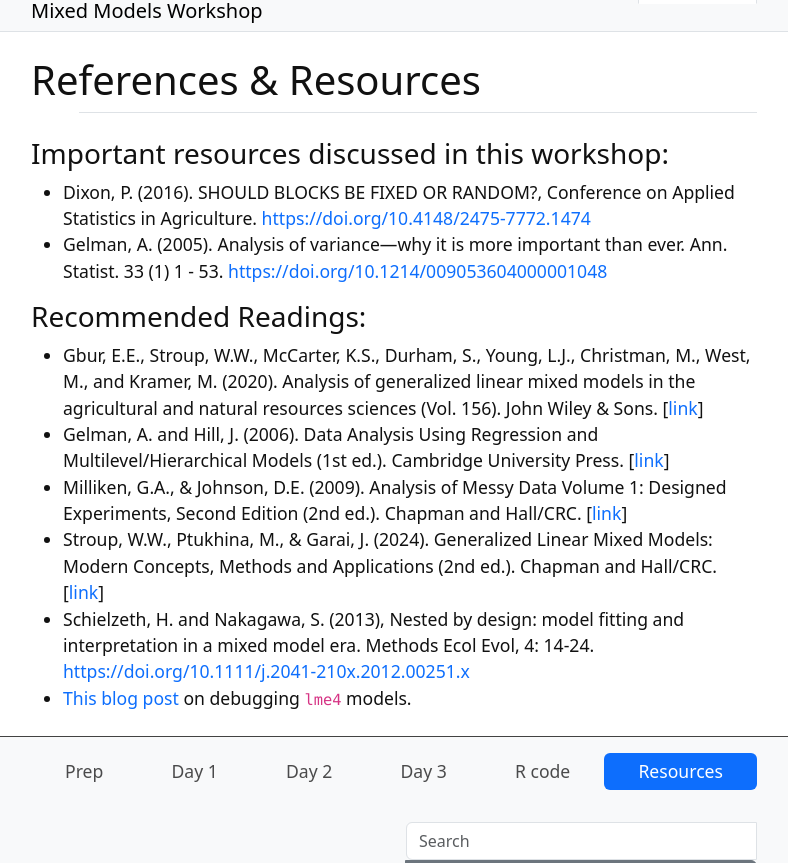
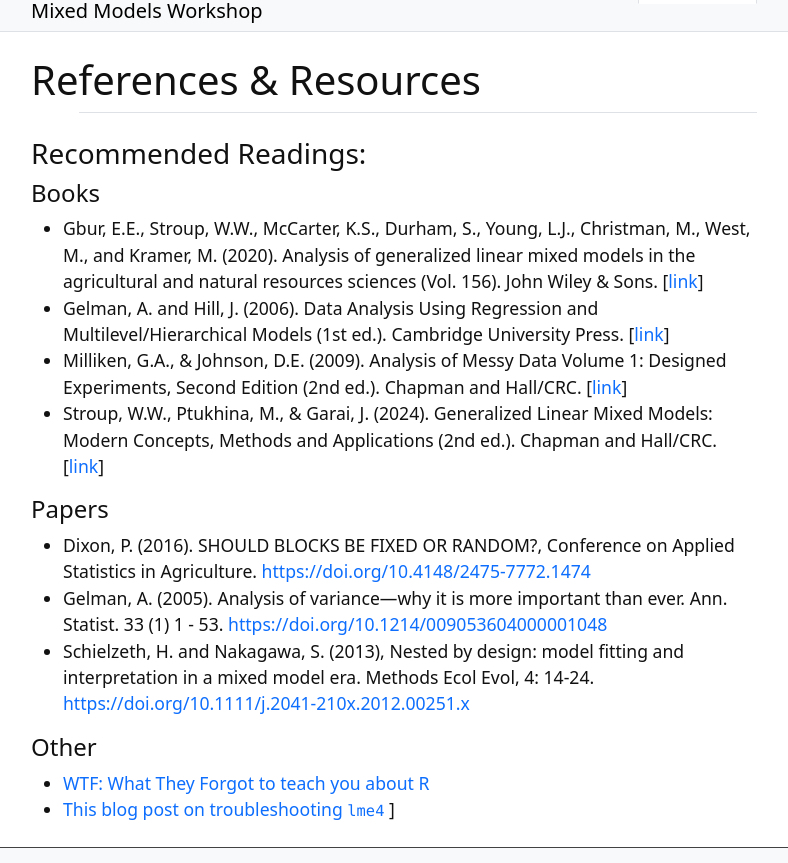
Before and after one commit to jlacasa/mixed-models-spring25, a Jekyll site: the page built from content/5-resources.md, in a window 1280 px wide, cut to the strip 121-984 px from the top of the page. Shown: the whole strip, without its empty margins (246-1034 px from the left). Built offline with Jekyll 4.4.1, drawn with Linux system fonts in a browser that asks for light colours.

Commit message:
resources

```diff
--- a/content/5-resources.md
+++ b/content/5-resources.md
@@ -3,16 +3,22 @@ title: References & Resources
 nav: Resources
 ---
 
-### Important resources discussed in this workshop:
+### Recommended Readings:
 
-- Dixon, P. (2016). SHOULD BLOCKS BE FIXED OR RANDOM?, Conference on Applied Statistics in Agriculture. [https://doi.org/10.4148/2475-7772.1474](https://newprairiepress.org/cgi/viewcontent.cgi?article=1474&context=agstatconference)
-- Gelman, A. (2005). Analysis of variance—why it is more important than ever. Ann. Statist. 33 (1) 1 - 53. [https://doi.org/10.1214/009053604000001048](https://projecteuclid.org/journals/annals-of-statistics/volume-33/issue-1/Analysis-of-variancewhy-it-is-more-important-than-ever/10.1214/009053604000001048.full)
-
-### Recommended Readings:
+#### Books
 
 - Gbur, E.E., Stroup, W.W., McCarter, K.S., Durham, S., Young, L.J., Christman, M., West, M., and Kramer, M. (2020). Analysis of generalized linear mixed models in the agricultural and natural resources sciences (Vol. 156). John Wiley & Sons. [[link](https://www.wiley.com/en-us/Analysis+of+Generalized+Linear+Mixed+Models+in+the+Agricultural+and+Natural+Resources+Sciences-p-9780891181828)]
 -	Gelman, A. and Hill, J. (2006). Data Analysis Using Regression and Multilevel/Hierarchical Models (1st ed.). Cambridge University Press. [[link](https://www.amazon.com/Analysis-Regression-Multilevel-Hierarchical-Models/dp/052168689X/ref=pd_lpo_sccl_3/131-3172861-4727912?pd_rd_w=mjiqJ&content-id=amzn1.sym.4c8c52db-06f8-4e42-8e56-912796f2ea6c&pf_rd_p=4c8c52db-06f8-4e42-8e56-912796f2ea6c&pf_rd_r=G0DJKJDQA9GM5S2RABKA&pd_rd_wg=Apa9i&pd_rd_r=e8be25f9-32fa-442e-a7e6-e51f94e5d229&pd_rd_i=052168689X&psc=1)]
 -	Milliken, G.A., & Johnson, D.E. (2009). Analysis of Messy Data Volume 1: Designed Experiments, Second Edition (2nd ed.). Chapman and Hall/CRC. [[link](https://doi.org/10.1201/EBK1584883340)]
 -	Stroup, W.W., Ptukhina, M., & Garai, J. (2024). Generalized Linear Mixed Models: Modern Concepts, Methods and Applications (2nd ed.). Chapman and Hall/CRC. [[link](https://www.routledge.com/Generalized-Linear-Mixed-Models-Modern-Concepts-Methods-and-Applications/Stroup-Ptukhina-Garai/p/book/9781498755566?srsltid=AfmBOop80SBSwTFMCIzkiTtYe-5uir_Xnw2KVZxa1oXb4LJWrLRx0Wwq)]
+
+#### Papers
+
+- Dixon, P. (2016). SHOULD BLOCKS BE FIXED OR RANDOM?, Conference on Applied Statistics in Agriculture. [https://doi.org/10.4148/2475-7772.1474](https://newprairiepress.org/cgi/viewcontent.cgi?article=1474&context=agstatconference)
+- Gelman, A. (2005). Analysis of variance—why it is more important than ever. Ann. Statist. 33 (1) 1 - 53. [https://doi.org/10.1214/009053604000001048](https://projecteuclid.org/journals/annals-of-statistics/volume-33/issue-1/Analysis-of-variancewhy-it-is-more-important-than-ever/10.1214/009053604000001048.full)
 - Schielzeth, H. and Nakagawa, S. (2013), Nested by design: model fitting and interpretation in a mixed model era. Methods Ecol Evol, 4: 14-24. [https://doi.org/10.1111/j.2041-210x.2012.00251.x](https://doi.org/10.1111/j.2041-210x.2012.00251.x)
-- [This blog post](https://rstudio-pubs-static.s3.amazonaws.com/33653_57fc7b8e5d484c909b615d8633c01d51.html) on debugging `lme4` models.
+
+#### Other
+
+- [WTF: What They Forgot to teach you about R](https://rstats.wtf/)
+- [This blog post on troubleshooting `lme4`](https://rstudio-pubs-static.s3.amazonaws.com/33653_57fc7b8e5d484c909b615d8633c01d51.html) ]
```
Also changed, not shown: content/1-intro.md (+4 -1 lines).
